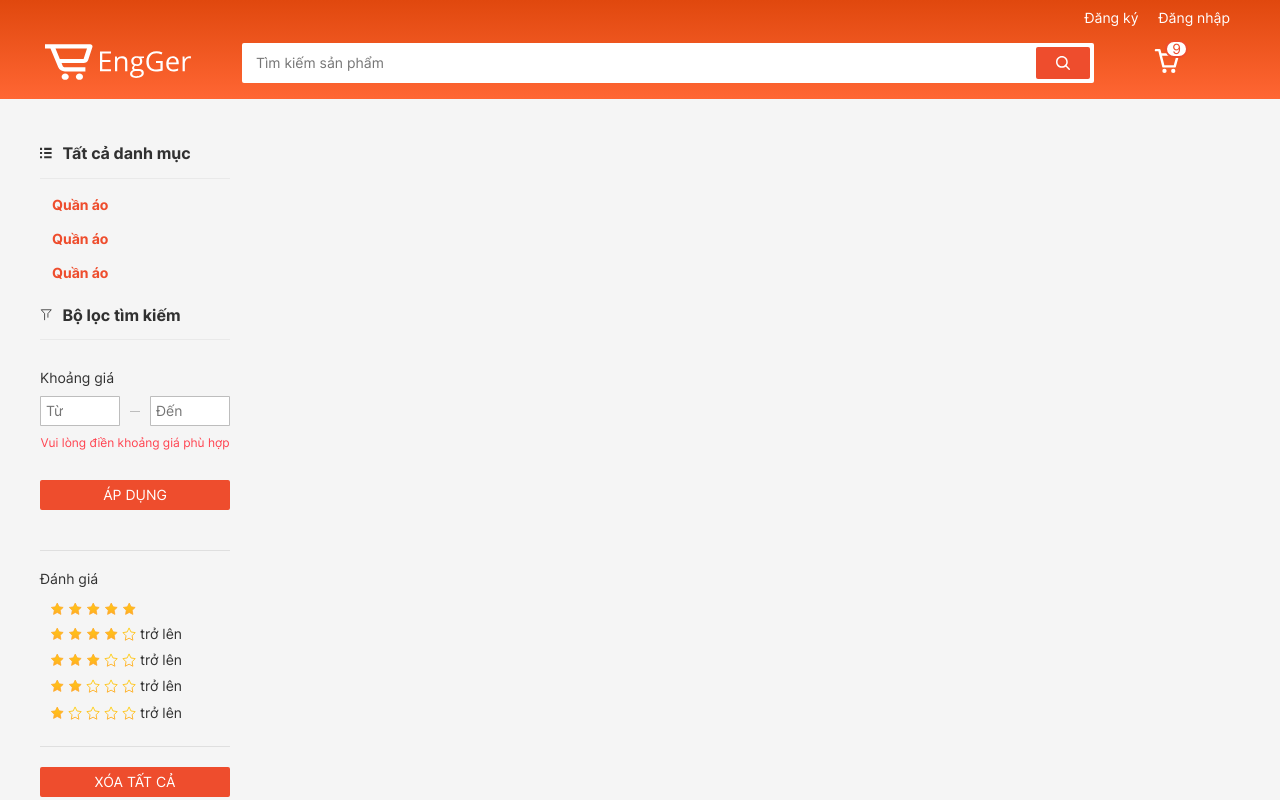
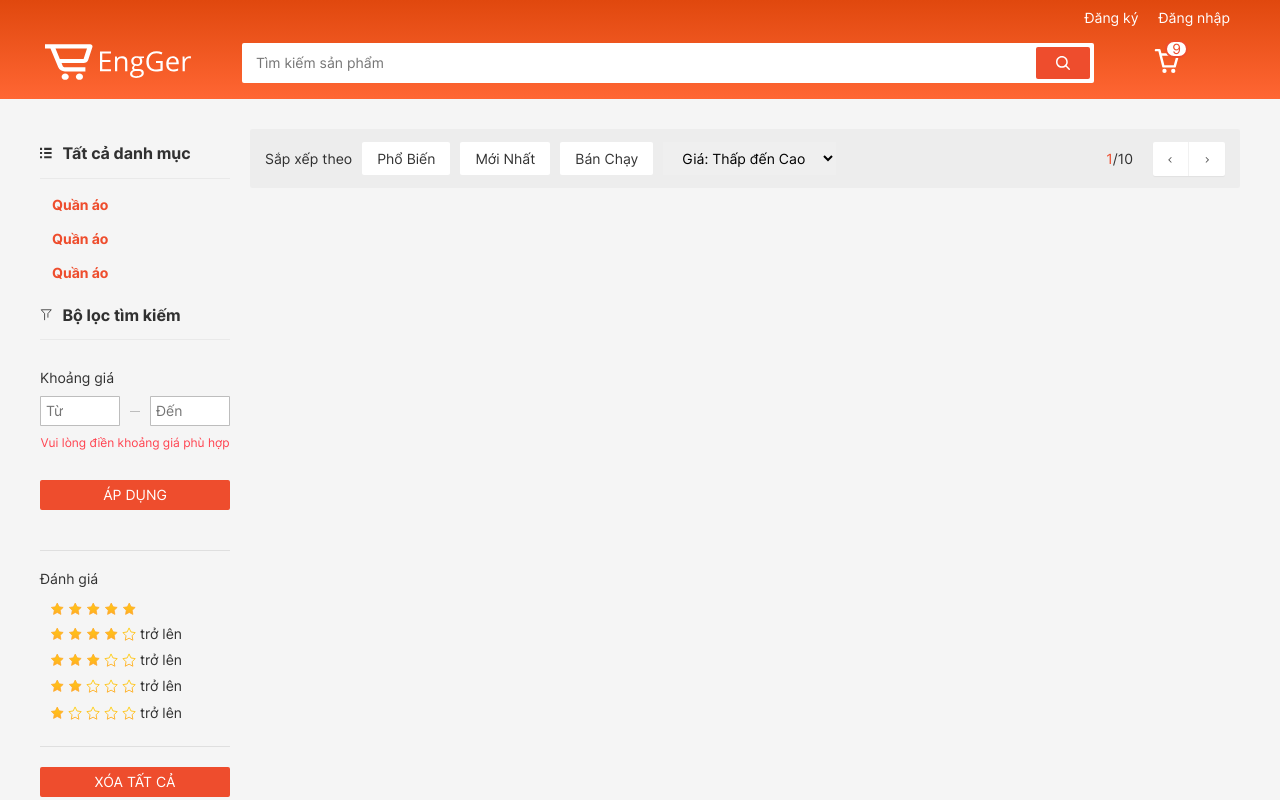
Before and after one commit to Anhduc2k/EngGerShop, a React (Create React App) app: page / in a window 1280 px wide. Shown: the top 800 px of the page. Built offline with nearby package versions, Linux system fonts and the light colour scheme.

Commit message:
make UI SortBar

```diff
--- /dev/null
+++ b/src/components/SearchItemResult/SearchItemResult.jsx
@@ -0,0 +1,53 @@
+import React from 'react'
+import * as S from './searchItemResult.style'
+export default function SearchItemResult() {
+  return (
+    <div>
+      <S.SortBar>
+        <S.SortBarLabel>Sắp xếp theo</S.SortBarLabel>
+        <S.SortByOptions>
+          <S.SortByOptionsOption>Phổ biến</S.SortByOptionsOption>
+          <S.SortByOptionsOption>Mới nhất</S.SortByOptionsOption>
+          <S.SortByOptionsOption>Bán chạy</S.SortByOptionsOption>
+          <S.SortByPrice>
+            <option disabled value="">
+              Giá
+            </option>
+            <option value="price:asc">Giá: Thấp đến Cao</option>
+            <option value="price:desc">Giá: Cao đến Thấp</option>
+          </S.SortByPrice>
+        </S.SortByOptions>
+        <S.MiniPageController>
+          <S.MiniPageControllerState>
+            <S.MiniPageControllerCurrentState>
+              1
+            </S.MiniPageControllerCurrentState>
+            /<S.MiniPageControllerTotalState>10</S.MiniPageControllerTotalState>
+          </S.MiniPageControllerState>
+          <S.ButtonControllerPrev>
+            <svg
+              viewBox="0 0 7 11"
+              className="shopee-svg-icon icon-arrow-left-small"
+            >
+              <path
+                d="M4.694078 9.8185598L.2870824 5.4331785c-.1957415-.1947815-.1965198-.511363-.0017382-.7071046a.50867033.50867033 0 0 1 .000868-.0008702L4.7381375.2732784 4.73885.273991c.1411545-.127878.3284279-.205779.5338961-.205779.4393237 0 .7954659.3561422.7954659.7954659 0 .2054682-.077901.3927416-.205779.5338961l.0006632.0006632-.0226101.0226101a.80174653.80174653 0 0 1-.0105706.0105706L2.4680138 4.7933195c-.1562097.1562097-.1562097.4094757 0 .5656855a.45579485.45579485 0 0 0 .0006962.0006944l3.3930018 3.3763607-.0009482.0009529c.128869.1413647.2074484.3293723.2074484.5357331 0 .4393237-.3561422.7954659-.7954659.7954659-.2049545 0-.391805-.077512-.5328365-.2048207l-.0003877.0003896-.0097205-.0096728a.80042023.80042023 0 0 1-.0357234-.0355483z"
+                fillRule="nonzero"
+              />
+            </svg>
+          </S.ButtonControllerPrev>
+          <S.ButtonControllerNext>
+            <svg
+              viewBox="0 0 7 11"
+              className="shopee-svg-icon icon-arrow-right-small"
+            >
+              <path
+                d="M2.305922 9.81856l4.4069956-4.385381c.1957415-.194782.1965198-.511364.0017382-.707105a.26384055.26384055 0 0 0-.000868-.00087L2.2618625.273278 2.26115.273991C2.1199955.146113 1.9327221.068212 1.7272539.068212c-.4393237 0-.7954659.356142-.7954659.795466 0 .205468.077901.392741.205779.533896l-.0006632.000663.0226101.02261c.0034906.003557.0070143.00708.0105706.010571L4.5319862 4.79332c.1562097.156209.1562097.409475 0 .565685-.0002318.000232-.0004639.000463-.0006962.000694L1.1382882 8.73606l.0009482.000953c-.128869.141365-.2074484.329372-.2074484.535733 0 .439324.3561422.795466.7954659.795466.2049545 0 .391805-.077512.5328365-.204821l.0003877.00039.0097205-.009673c.012278-.011471.0241922-.023327.0357234-.035548z"
+                fillRule="nonzero"
+              />
+            </svg>
+          </S.ButtonControllerNext>
+        </S.MiniPageController>
+      </S.SortBar>
+    </div>
+  )
+}
--- /dev/null
+++ b/src/components/SearchItemResult/searchItemResult.style.js
@@ -0,0 +1,94 @@
+import styled from 'styled-components'
+
+export const SortBar = styled.div`
+  display: flex;
+  flex-wrap: wrap;
+  align-items: center;
+  background: rgba(0, 0, 0, 0.03);
+  padding: 1.25rem 1.5rem;
+  border-radius: 2px;
+  margin-bottom: 1.5rem;
+`
+export const SortBarLabel = styled.span``
+
+export const SortByOptions = styled.div`
+  display: flex;
+  flex-wrap: wrap;
+  align-items: center;
+  flex-grow: 1;
+`
+export const SortByOptionsOption = styled.div`
+  flex: 0 0 auto;
+  cursor: pointer;
+  background: #fff;
+  margin-left: 1rem;
+  height: 3.25rem;
+  padding: 0 1.5rem;
+  border-radius: 2px;
+  display: flex;
+  align-items: center;
+  justify-content: center;
+  text-transform: capitalize;
+  &.active {
+    color: #fff;
+    background: #ee4d2d;
+  }
+`
+
+export const SortByPrice = styled.select`
+  flex: 0 0 auto;
+  margin-left: 1rem;
+  height: 3.25rem;
+  border: 0;
+  padding: 0 1.5rem;
+  &.active {
+    color: #ee4d2d;
+  }
+`
+
+export const MiniPageController = styled.div`
+  display: flex;
+  align-items: center;
+`
+
+export const MiniPageControllerState = styled.div`
+  display: flex;
+`
+
+export const MiniPageControllerCurrentState = styled.div`
+  color: #ee4d2d;
+`
+
+export const MiniPageControllerTotalState = styled.div``
+
+export const ButtonController = styled.button`
+  box-shadow: 0 1px 1px 0 rgb(0 0 0 / 5%);
+  width: 3.6rem;
+  height: 3.4rem;
+  border-radius: 2px;
+  border: 0;
+  background: ${({ disabled }) => (disabled ? '#f9f9f9' : '#fff')};
+  svg {
+    width: 0.625rem;
+    height: 0.625rem;
+    fill: ${({ disabled }) => (disabled ? '#ccc' : '#555')};
+    margin-top: 0.125rem;
+  }
+`
+
+export const ButtonControllerPrev = styled(ButtonController)`
+  margin-left: 2rem;
+  border-top-right-radius: 0;
+  border-bottom-right-radius: 0;
+  border-right: 1px solid #f2f2f2;
+`
+
+export const ButtonControllerNext = styled(ButtonController)`
+  border-top-left-radius: 0;
+  border-bottom-left-radius: 0;
+`
+
+export const ProductList = styled.div`
+  display: flex;
+  flex-wrap: wrap;
+`
--- a/src/pages/Home/Home.jsx
+++ b/src/pages/Home/Home.jsx
@@ -1,5 +1,6 @@
 import React from 'react'
 import FilterPanel from '../../components/FilterPanel/FilterPanel'
+import SearchItemResult from '../../components/SearchItemResult/SearchItemResult'
 import * as S from './home.style'
 export default function Home() {
   return (
@@ -8,7 +9,9 @@
         <S.Side>
           <FilterPanel />
         </S.Side>
-        <S.Main></S.Main>
+        <S.Main>
+          <SearchItemResult />
+        </S.Main>
       </S.Container>
     </div>
   )
```
